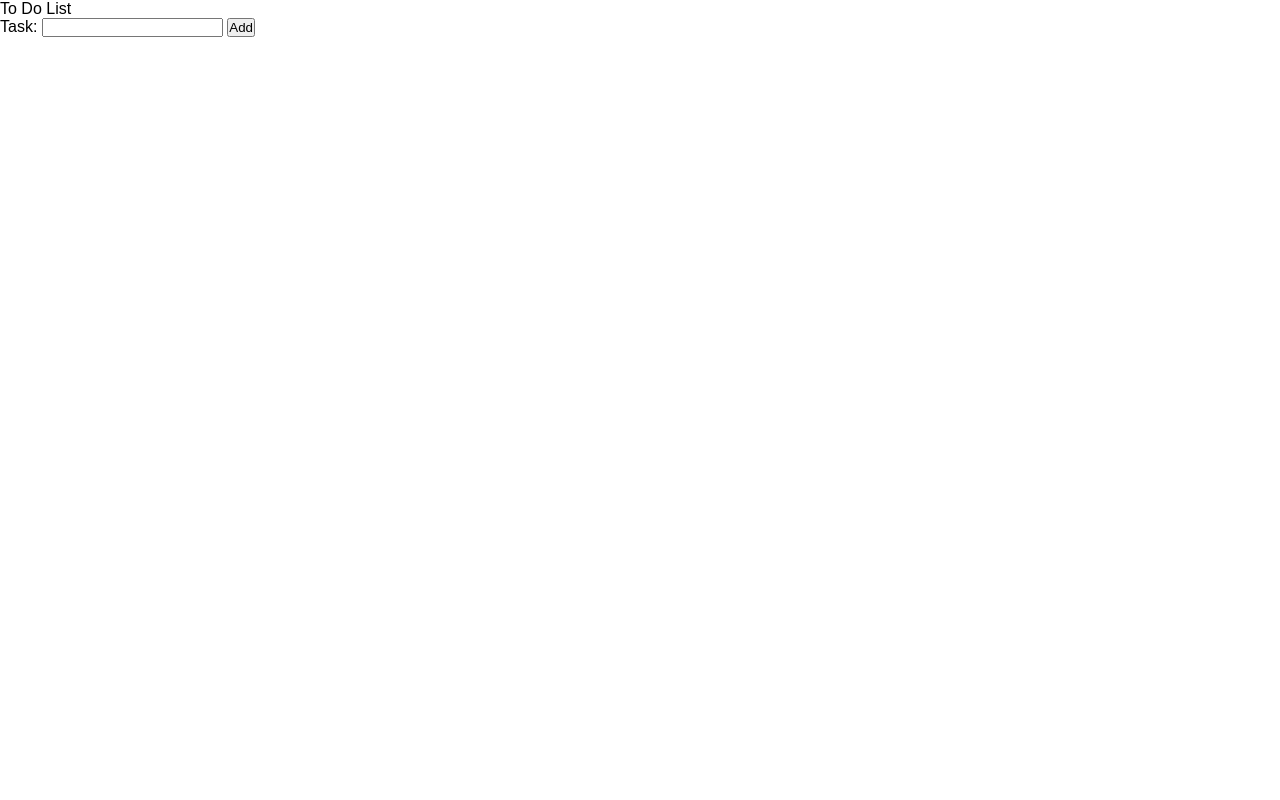
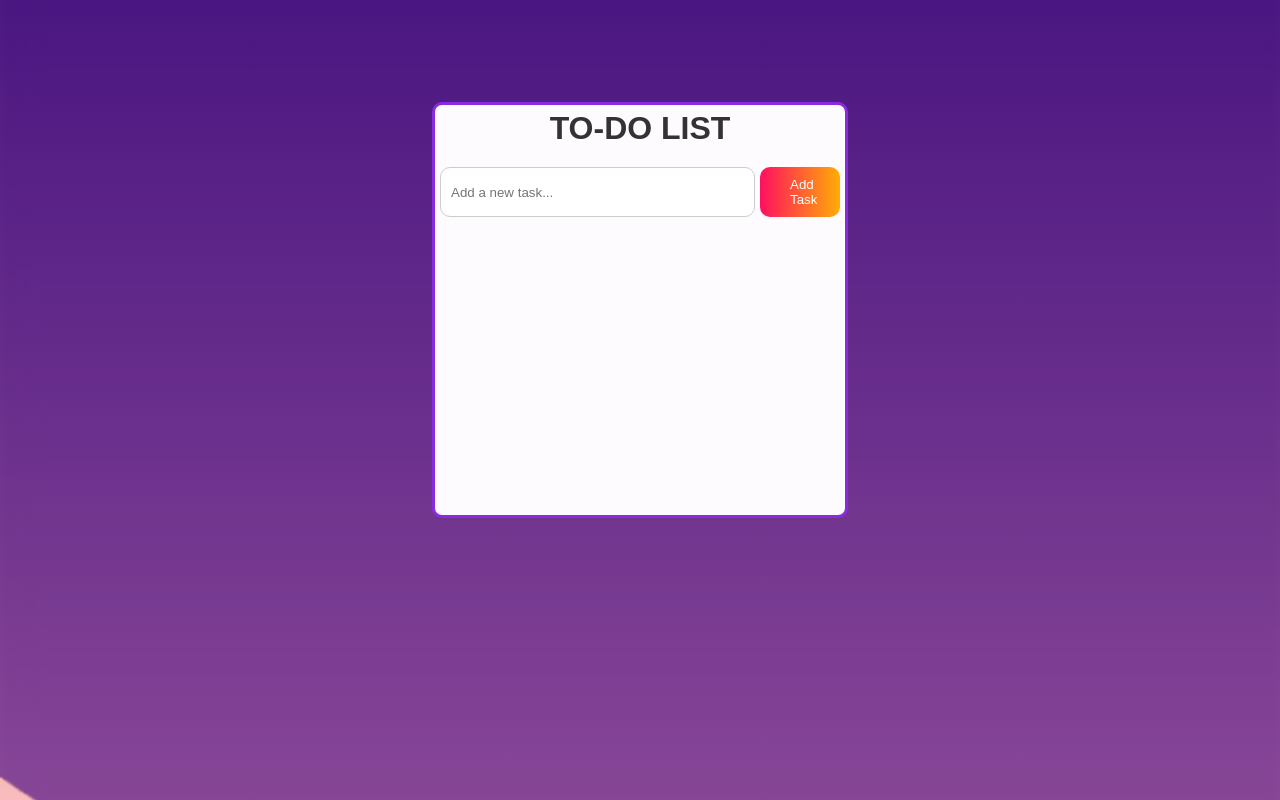
Before and after one commit to Safayet-Rafi/To-Do-List-, a website: page client/home.html in a window 1280 px wide. Drawn offline with Linux system fonts and the light colour scheme.

Commit message:
Style changed

```diff
--- /dev/null
+++ b/client/home.css
@@ -0,0 +1,64 @@
+*{
+    margin: 0;
+    padding: 0;
+    font-family: sans-serif;
+}
+.hero {
+    height: 100%;
+    width: 100%;
+    background-image: linear-gradient(rgba(0, 0, 0, 0.4),rgba(242, 87, 87, 0.4)),
+    url(Images/banner1.png) ;
+    background-position: center;
+    background-size: cover;
+    position: absolute;
+}
+
+.container {
+    width: 400px;
+    height: 400px;
+    position: relative;
+    background: rgb(253, 251, 253);
+    margin:8% auto;
+    padding: 5px;
+    overflow: hidden;
+    border-radius: 10px;
+    border-style: solid;
+    border-color:blueviolet;
+    overflow: auto;
+}
+
+h1 {
+    text-align: center;
+    margin-bottom: 20px;
+    color: #333;
+    font-size: 32px;
+    font-weight: bold;
+    text-transform: uppercase;
+}
+
+
+form {
+    display: flex;
+    margin-bottom: 20px;
+    gap: 5px;
+}
+
+input[type="text"] {
+    flex: 1;
+    padding: 10px;
+    border: 1px solid #ccc;
+    border-radius: 10px;
+}
+
+button {
+    width: 20%;
+    padding: 10px 30px;
+    cursor: pointer;
+    display: block;
+    margin: auto;
+    background: linear-gradient(to right, #ff105f,#ffad06);
+    border: 0;
+    border-radius: 10px;
+    outline: none;
+    color: white;
+}
--- a/client/home.html
+++ b/client/home.html
@@ -4,23 +4,19 @@
         <meta http equiv="X-UA-Comapatible" content="IE-edge">
         <meta name="viewport" content="width-device-width, initial-scale-1.0">
         <title>To Do List</title>
-        <link rel="stylesheet" href="style.css">
+        <link rel="stylesheet" href="home.css">
     </head>
 
     <body>
-        <div class="box">
-            <div class="user-name"></div>
-            <div class="header">To Do List</div>
-            <form action="" name="To-Do-Form">
-                <label for="task-name">Task:</label>
-                <input type="text" name="task-name" id="task-name">
-                <button type="submit" class="add-button">Add</button>
-            </form>
-        </div>
-
-        <div class="list-of-task-div">
-            <ol class="list-of-task">
-            </ol>
+        <div class="hero">
+            <div class="container">
+                <h1>To-Do List</h1>
+                <form id="todoForm">
+                    <input type="text" id="todoInput" placeholder="Add a new task..." required>
+                    <button type="submit">Add Task</button>
+                </form>
+                <ul id="todoList"></ul>
+            </div>
         </div>
 
     <script src="home.js"></script>
```
